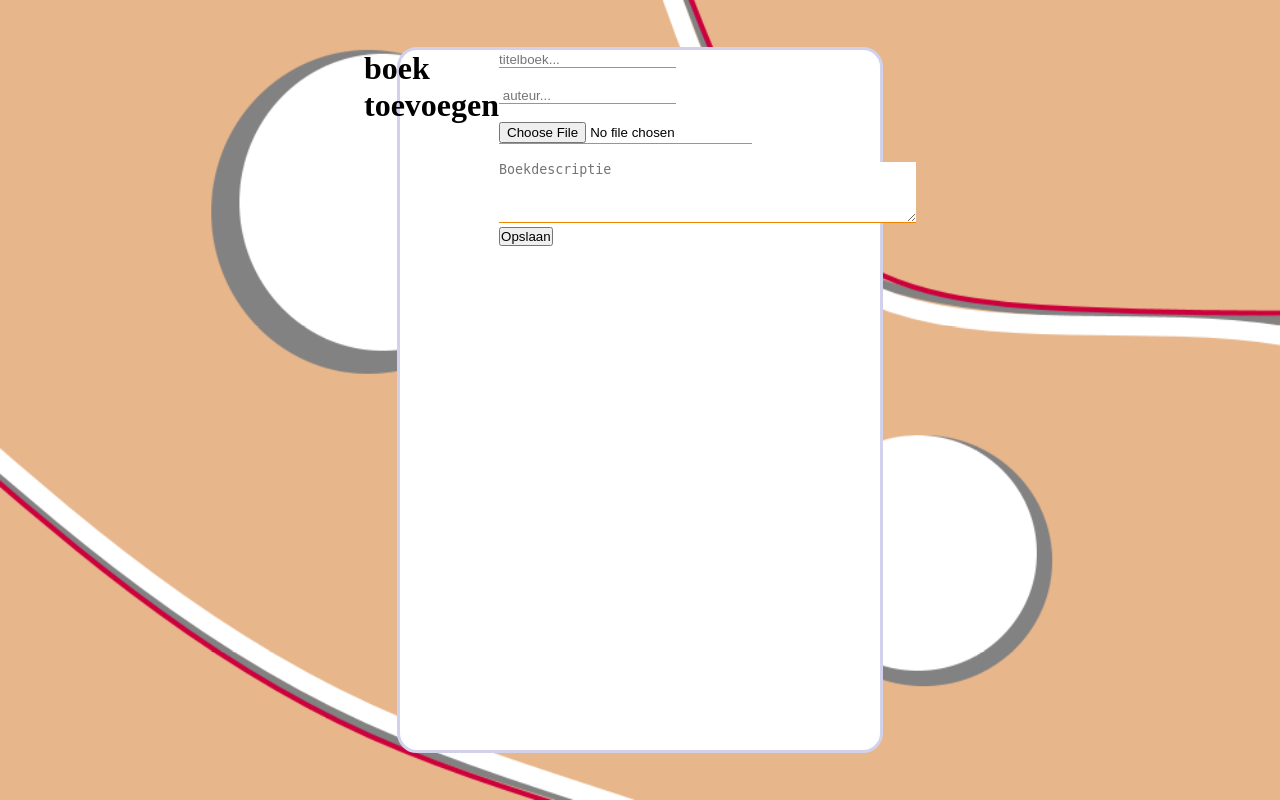
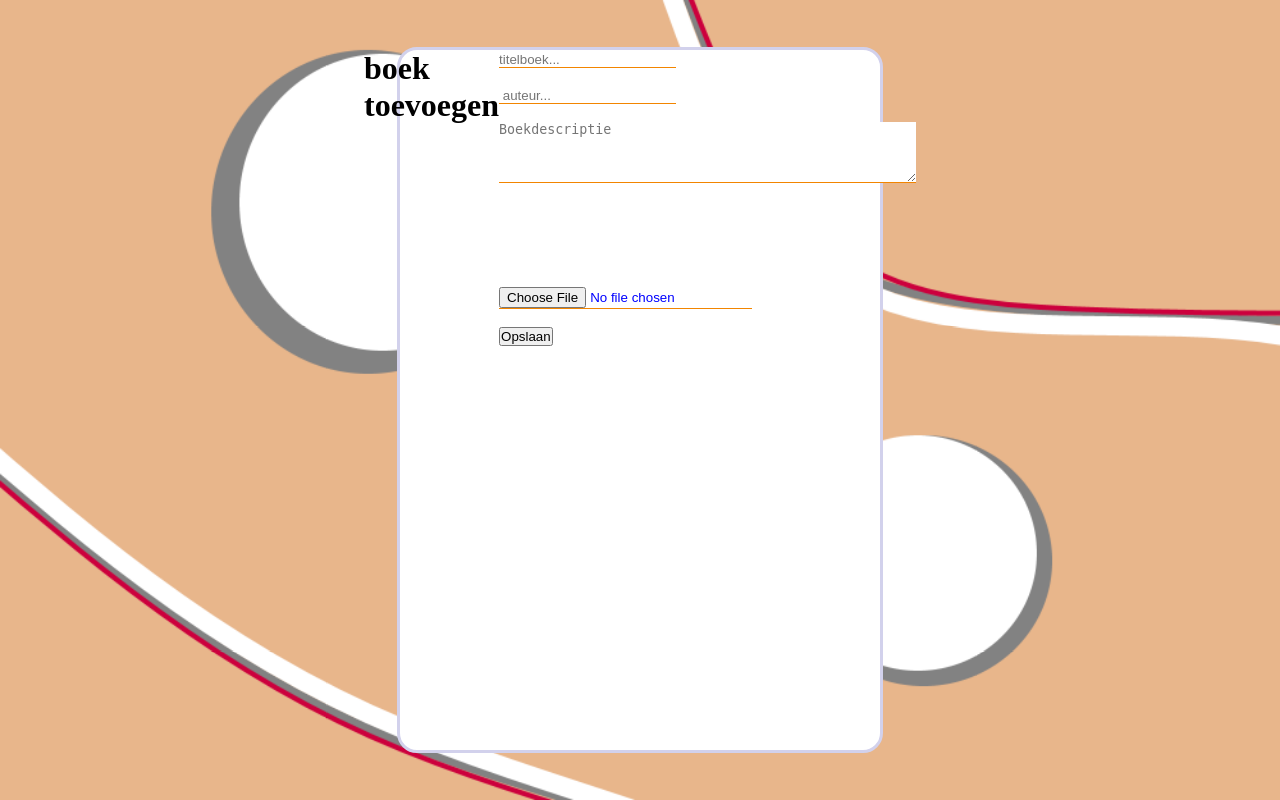
Before and after one commit to tvp23/Boeken-winkel-lekker-lezen, a PHP site: page /boektoevoegen.php in a window 1280 px wide. Run offline with PHP 8.4, Linux system fonts and the light colour scheme.

Commit message:
Wat veranderingen

```diff
--- a/boektoevoegen.php
+++ b/boektoevoegen.php
@@ -7,8 +7,8 @@
     <form action="includes/actionboektoevoegen.php" method="post">
 <input type="text" class="Boektoevoegeninputs" id="titelboekid" name="titelboek" placeholder="titelboek..."> <br><br>
 <input type="text" class="Boektoevoegeninputs" id="auteurid" name="auteur" placeholder=" auteur..."> <br><br>
+<textarea placeholder="Boekdescriptie" id="Boekdescriptieid" name="Boekdescriptie" rows="4" cols="50"></textarea> <br>
 <input type="file" accept="image/png, image/jpeg" class="Boektoevoegeninputs" id="boekplaatjeid" name="boekplaatje" placeholder=" boekplaatje..."> <br><br>
-<textarea placeholder="Boekdescriptie" id="Boekdescriptieid" name="Boekdescriptie" rows="4" cols="50"></textarea> <br>
 <input type="submit" id="Opslaan" name="Opslaan"  value="Opslaan" placeholder=" Boekdescriptie..."> <br>
  </form>
 
--- a/css/style.css
+++ b/css/style.css
@@ -1,6 +1,11 @@
 * {
   margin: 0;
   padding: 0;
+}
+
+#boekplaatjeid {
+  margin-top: 100px;
+  color: blue;
 }
 
 #boektoevoegentitel {
```
Also changed, not shown: wireframes/Aaron/IngekleurdeDesignPNG.PNG, wireframes/Aaron/WireframePNG.PNG, 1 other file.
